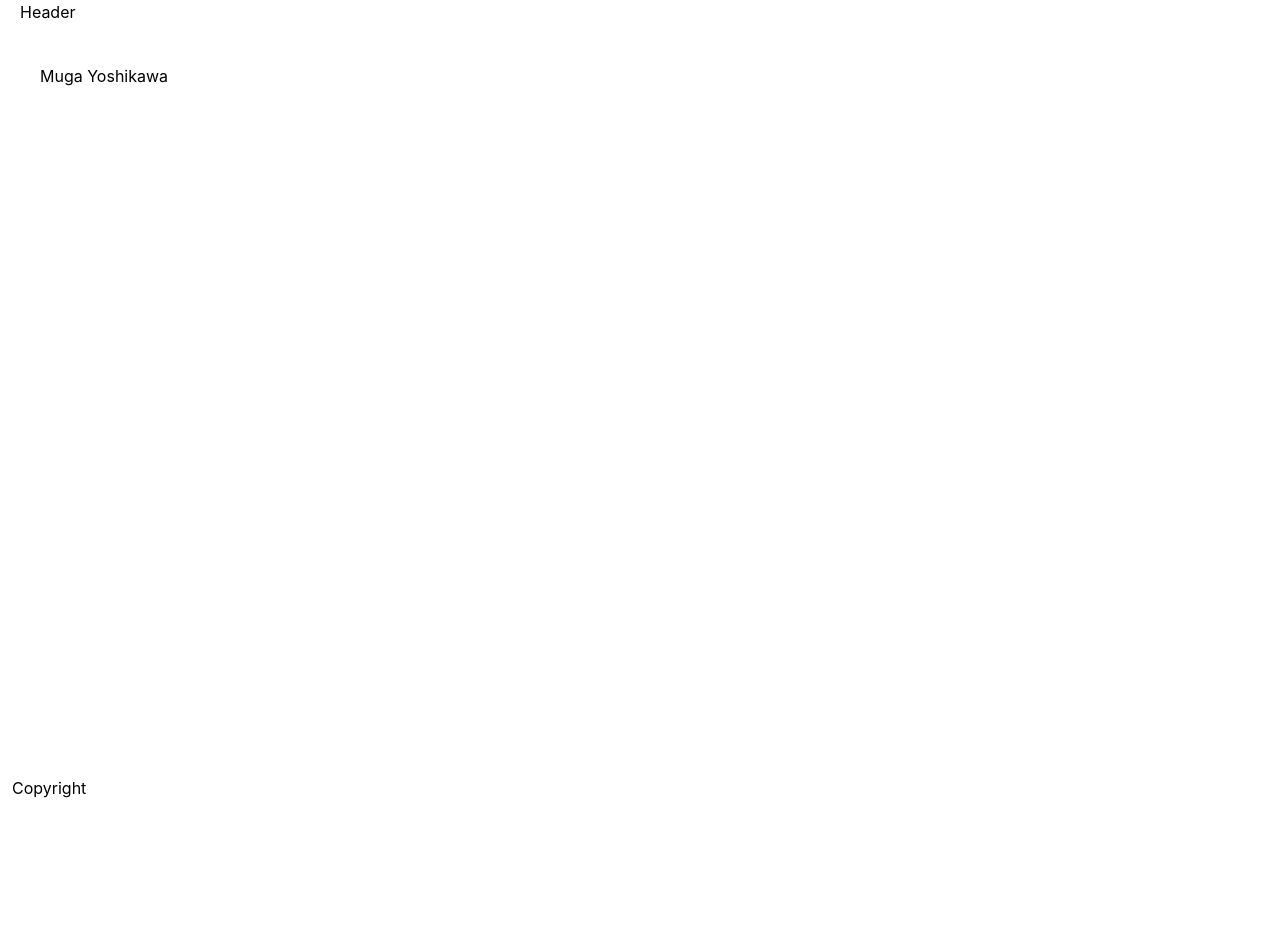
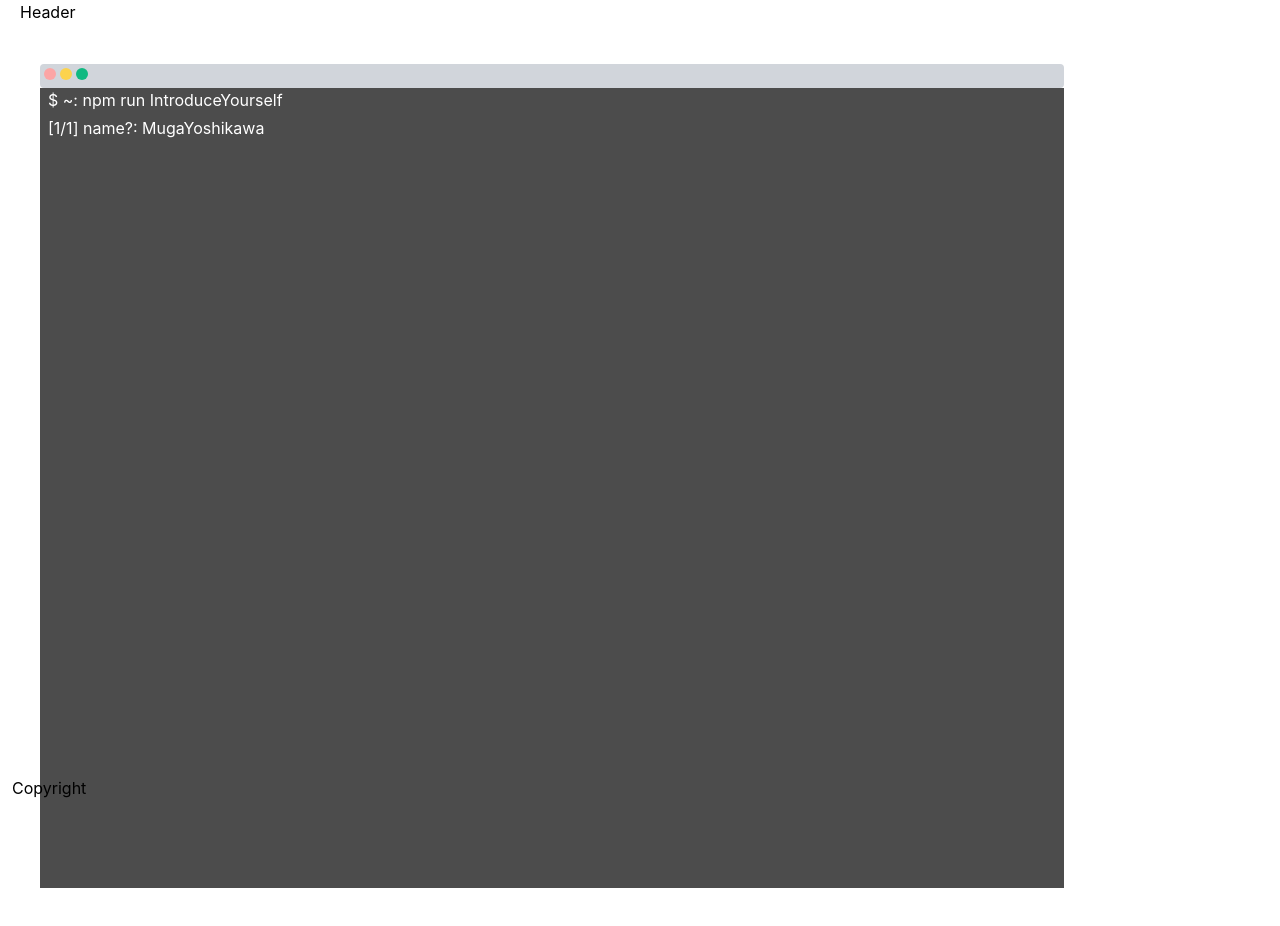
Before and after one commit to mugayoshi/muga-introduction, a React (Create React App) app: page / in a window 1280 px wide. Before the commit the page ends 800 px from the top, so only its background shows below. Built offline with nearby package versions, Linux system fonts and the light colour scheme.

Commit message:
[feat]: create base of terminal component

```diff
--- /dev/null
+++ b/src/components/AppWindow.tsx
@@ -0,0 +1,15 @@
+import * as React from "react";
+
+export const MacAppWindow: React.FC = ({ children }) => {
+  return (
+    <>
+      <div className="container h-6 bg-gray-300 rounded">
+        <div className="flex flex-row">
+          <div className="w-3 bg-red-300 h-3 rounded-full mt-1 ml-1" />
+          <div className="w-3 bg-yellow-300 h-3 rounded-full mt-1 ml-1" />
+          <div className="w-3 bg-green-500 h-3 rounded-full mt-1 ml-1" />
+        </div>
+      </div>
+    </>
+  );
+};
--- /dev/null
+++ b/src/components/Terminal.tsx
@@ -0,0 +1,19 @@
+import * as React from "react";
+import { MacAppWindow } from "./AppWindow";
+
+export const Terminal: React.FC = () => {
+  const questions = ["name"];
+  return (
+    <>
+      <div className="left-5 w-4/5 my-10 ml-10 rounded">
+        <MacAppWindow />
+        <div className="container bg-black bg-opacity-70 h-screen my-0">
+          <p className="ml-2 text-white">$ ~: npm run IntroduceYourself</p>
+          <p className="ml-2 text-white mt-1 ">
+            [1/{questions.length}] name?: MugaYoshikawa
+          </p>
+        </div>
+      </div>
+    </>
+  );
+};
--- a/src/layouts/default-layout.tsx
+++ b/src/layouts/default-layout.tsx
@@ -1,4 +1,5 @@
 import * as React from "react";
+import { Terminal } from "../components/Terminal";
 import { TheFooter } from "../components/global/TheFooter";
 import { TheHeader } from "../components/global/TheHeader";
 
@@ -6,9 +7,7 @@ export const DefaultLayout: React.FC = ({ children }) => {
   return (
     <div>
       <TheHeader />
-      <main className="m-10">
-          Muga Yoshikawa
-      </main>
+      <Terminal/>
       <TheFooter />
     </div>
   );
```
